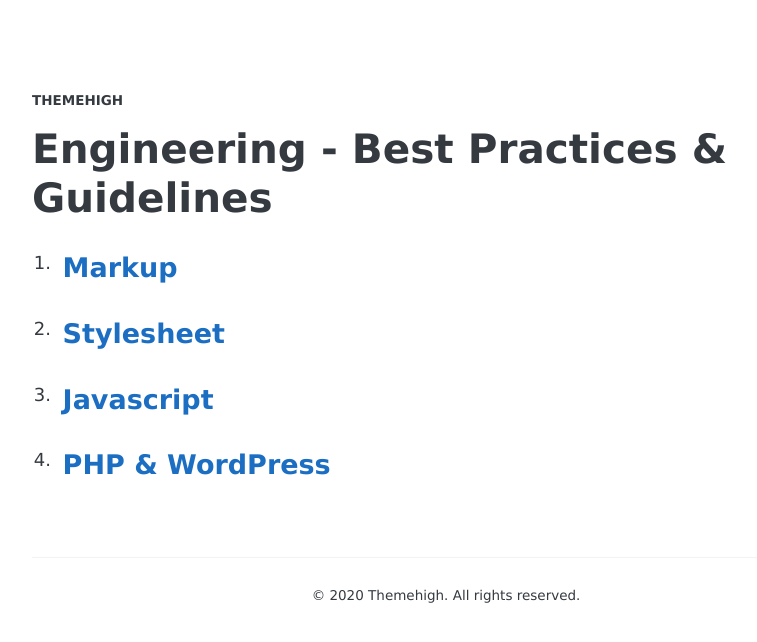
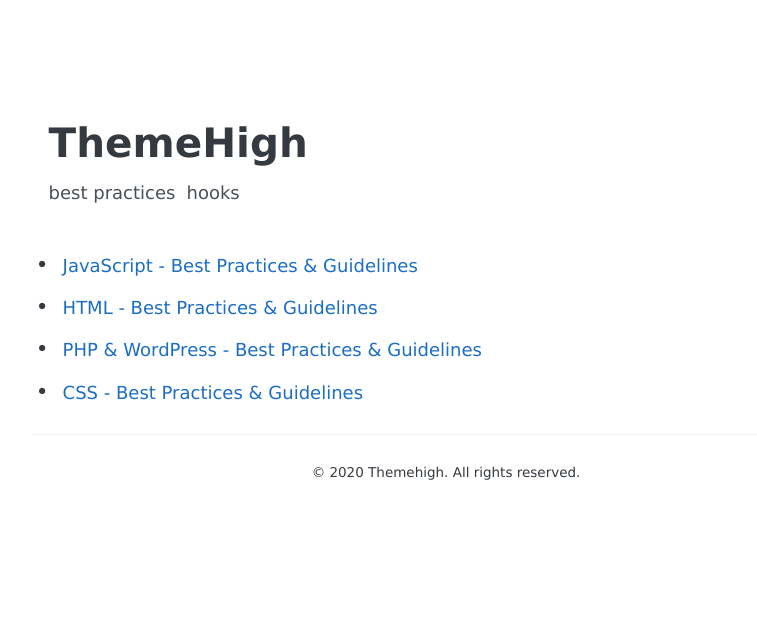
Before and after one commit to Themehigh/themehigh.github.io, a Jekyll site: the page built from best-practices/index.markdown, in a window 1280 px wide. Shown: the top 642 px of the page, without its empty margins (194-951 px from the left). Built offline with Jekyll 4.4.1, drawn with Linux system fonts in a browser that asks for light colours; some web fonts are replaced; comment, search, counter and statistics services are not loaded.

Commit message:
best practices moved as a custom post type

```diff
--- a/_config.yml
+++ b/_config.yml
@@ -66,3 +66,5 @@ exclude:            [vendor]
 collections:
   email-customizer:
     output: true
+  best-practices:
+    output: true
--- /dev/null
+++ b/best-practices/index.markdown
@@ -0,0 +1,38 @@
+---
+layout: default
+---
+
+<header class="header">
+  <div class="header-title">
+    <a href="{{ site.url }}{{ site.baseurl }}">{{ site.name }}</a>
+  </div>
+  <nav class="header-nav">
+    {% for nav in site.nav %}
+    {% if nav.url contains 'http://' or nav.url contains 'https://' %}
+    <a href="{{ nav.url }}">{{ nav.name }}</a>
+    {% else %}
+    <a href="{{ nav.url | prepend: site.baseurl }}">{{ nav.name }}</a>
+    {% endif %}
+    {% endfor %}
+  </nav>
+</header>
+
+<div class="list">
+  {% if site.posts.size == 0 %}
+    <h2>No post found</h2>
+  {% else %}
+  <ul>
+  {% for post in site.best-practices %}
+  <li>
+      {% if post.link %}
+      <a href="{{ post.link }}">
+      {% else %}
+      <a href="{{ post.url | prepend: site.baseurl }}">
+      {% endif %}
+          {{ post.title }}
+      </a>
+   </li>
+  {% endfor %}
+  </ul>
+  {% endif %}
+</div>
--- a/best-practices/index.md
+++ /dev/null
@@ -1,11 +0,0 @@
----
-layout: post
-title:  Engineering - Best Practices & Guidelines
----
-
-<ol>
-<li><h3><a href="{{ site.baseurl }}/best-practices/markup/" title="HTML - Best Practices & Guidelines">Markup</a></h3></li>
-<li><h3><a href="{{ site.baseurl }}/best-practices/stylesheet/" title="CSS - Best Practices & Guidelines">Stylesheet</a></h3></li>
-<li><h3><a href="{{ site.baseurl }}/best-practices/javascript/" title="Javascript - Best Practices & Guidelines">Javascript</a></h3></li>
-<li><h3><a href="{{ site.baseurl }}/best-practices/php-wordpress/" title="PHP & WordPress - Best Practices & Guidelines">PHP & WordPress</a></h3></li>
-</ol>
```
Also changed, not shown: _best-practices/javascript.md (renamed from best-practices/javascript.md), _best-practices/markup.md (renamed from best-practices/markup.md), _best-practices/php-wordpress.md (renamed from best-practices/php-wordpress.md), _best-practices/stylesheet.md (renamed from best-practices/stylesheet.md).
